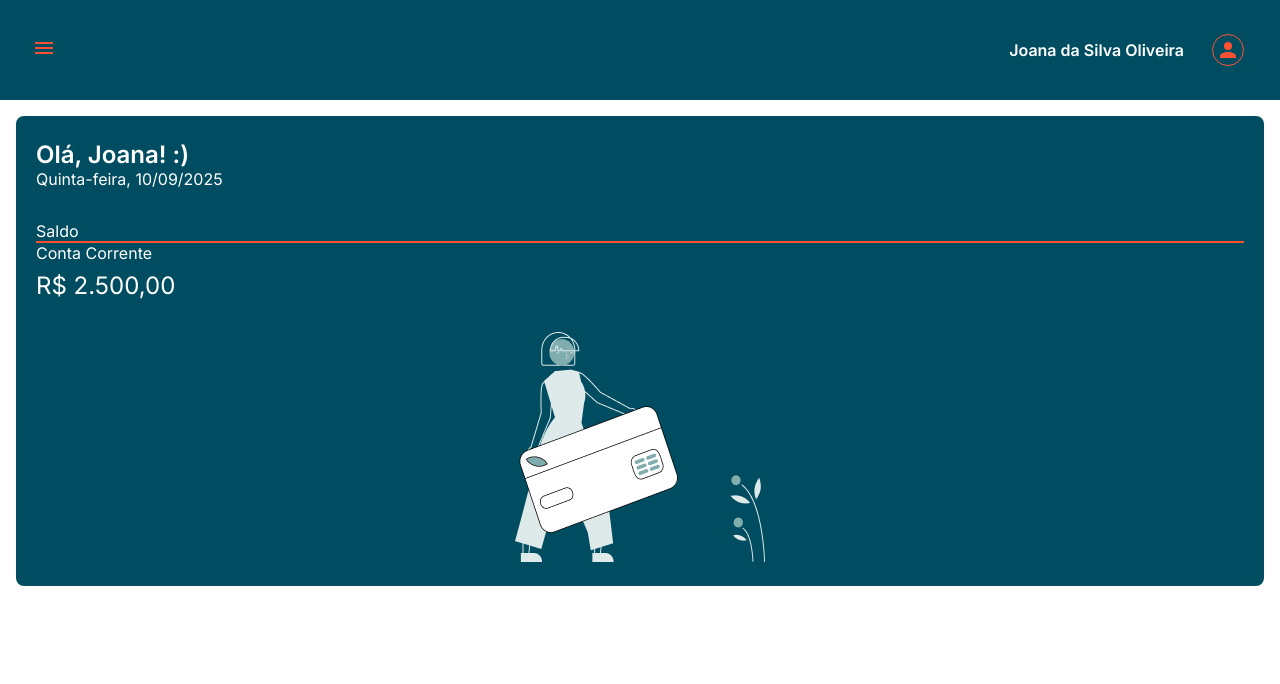
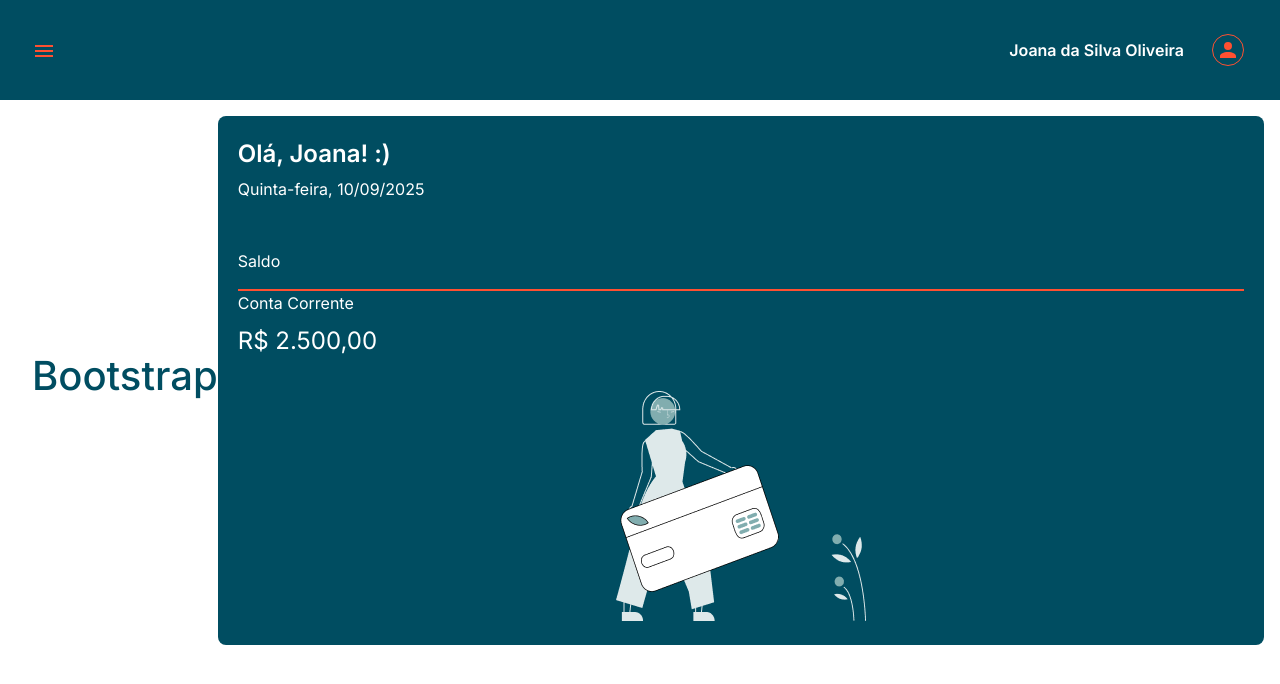
Before and after one commit to PedroPA94/fiap-tech-challenge-1, a Next.js app: page / in a window 1280 px wide. Shown: the top 684 px of the page. Built offline with nearby package versions, Linux system fonts and the light colour scheme; no server answers.

Commit message:
build: adiciona e configura bootstrap

```diff
--- a/app/globals.css
+++ b/app/globals.scss
@@ -1,3 +1,4 @@
+@import url("../design-system/theme.scss");
 @import url("../design-system/theme.css");
 
 html,
--- a/app/layout.tsx
+++ b/app/layout.tsx
@@ -1,5 +1,6 @@
+import "./globals.scss";
+
 import { Header } from "@/design-system/components";
-import "./globals.css";
 
 import { getUser } from "./lib/getUser";
 
--- a/app/page.tsx
+++ b/app/page.tsx
@@ -8,6 +8,7 @@ export default function Home() {
   return (
     <div className={styles.page}>
       <main className={styles.content}>
+        <h1 className="text-primary ps-3 ">Bootstrap</h1>
         <Card kind="primary" spacing="regular">
           <div className={`${styles.cardContent} textLight`}>
             <div>
--- a/design-system/components/Avatar/Avatar.module.css
+++ b/design-system/components/Avatar/Avatar.module.css
@@ -18,3 +18,7 @@
   font-weight: var(--font-weight-avatar);
   font-family: var(--font-family);
 }
+
+.avatar p {
+  margin-bottom: 0;
+}
--- a/design-system/components/Divider/Divider.module.css
+++ b/design-system/components/Divider/Divider.module.css
@@ -20,6 +20,7 @@
   border-bottom: none;
   border-left: none;
   border-right: none;
+  opacity: 1;
 }
 
 /* Tipos (cores) */
--- a/design-system/theme.css
+++ b/design-system/theme.css
@@ -3,11 +3,11 @@
 :root {
   /* === Color Brand === */
   --color-brand-primary-100: #086e82;
-  --color-brand-primary-200: #004d61;
+  --color-brand-primary-200: rgb(0, 77, 97);
   --color-brand-primary-300: #003745;
 
   --color-brand-secondary-100: #dee9ea;
-  --color-brand-secondary-200: #9dc2c3;
+  --color-brand-secondary-200: rgb(157, 194, 195);
   --color-brand-secondary-300: #81adaf;
   --color-brand-secondary-400: #528588;
 
@@ -24,11 +24,11 @@
 
   /* === Color Feedback === */
   --color-feedback-danger-100: #f93a3a;
-  --color-feedback-danger-200: #bf1313;
+  --color-feedback-danger-200: rgb(191, 19, 19);
   --color-feedback-danger-300: #841818;
-  --color-feedback-info: #2c2dff;
-  --color-feedback-success: #007800;
-  --color-feedback-warning: #ffc107;
+  --color-feedback-info: rgb(44, 45, 255);
+  --color-feedback-success: rgb(0, 120, 0);
+  --color-feedback-warning: rgb(255, 193, 7);
 
   /* === Font size === */
   --font-size-xl: 32px;
@@ -63,4 +63,16 @@
   --border-radius: 8px;
   --border-width-large: 2px;
   --border-width-regular: 1px;
+
+  /* === Bootstrap === */
+
+  /* Color */
+  --bs-primary-rgb: 0, 77, 97;
+  --bs-secondary-rgb: 157, 194, 195;
+  --bs-success-rgb: 0, 120, 0;
+  --bs-info-rgb: 44, 45, 255;
+  --bs-warning-rgb: 191, 19, 19;
+  --bs-danger-rgb: 255, 193, 7;
+  --bs-light-rgb: 255, 255, 255;
+  --bs-dark-rgb: 0, 0, 0;
 }
--- /dev/null
+++ b/design-system/theme.scss
@@ -0,0 +1,10 @@
+$spacers: (
+  0: var(--spacing-none),
+  1: var(--spacing-xs),
+  2: var(--spacing-sm),
+  3: var(--spacing-md),
+  4: var(--spacing-lg),
+  5: var(--spacing-xl),
+);
+
+@import "bootstrap/scss/bootstrap";
--- a/package.json
+++ b/package.json
@@ -11,9 +11,11 @@
   "dependencies": {
     "@mdi/js": "^7.4.47",
     "@mdi/react": "^1.6.1",
+    "bootstrap": "^5.3.8",
     "next": "15.5.5",
     "react": "19.1.0",
-    "react-dom": "19.1.0"
+    "react-dom": "19.1.0",
+    "sass": "^1.93.2"
   },
   "devDependencies": {
     "@eslint/eslintrc": "^3",
```
Also changed, not shown: 1 other file (tests, documents, lock files or other folders).
